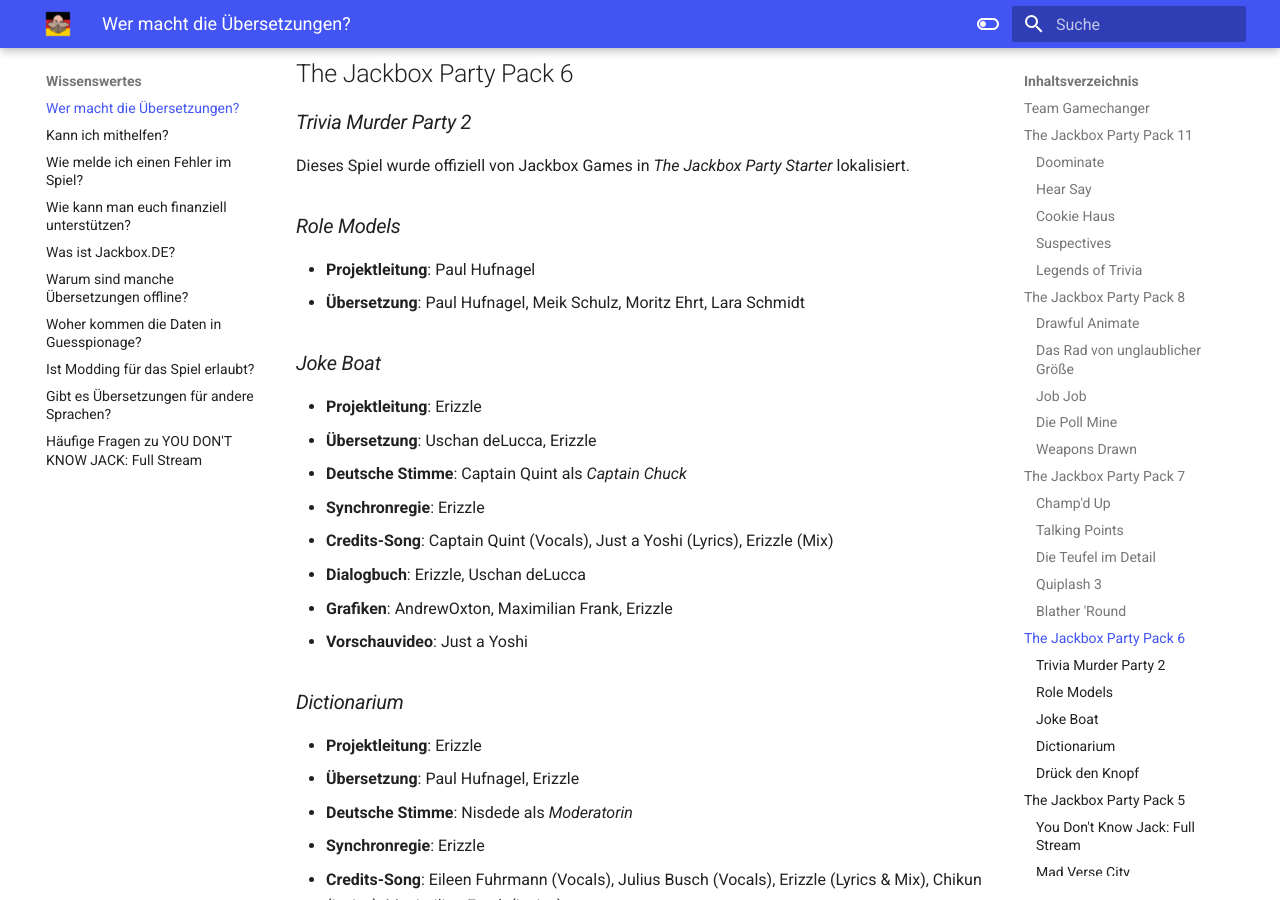
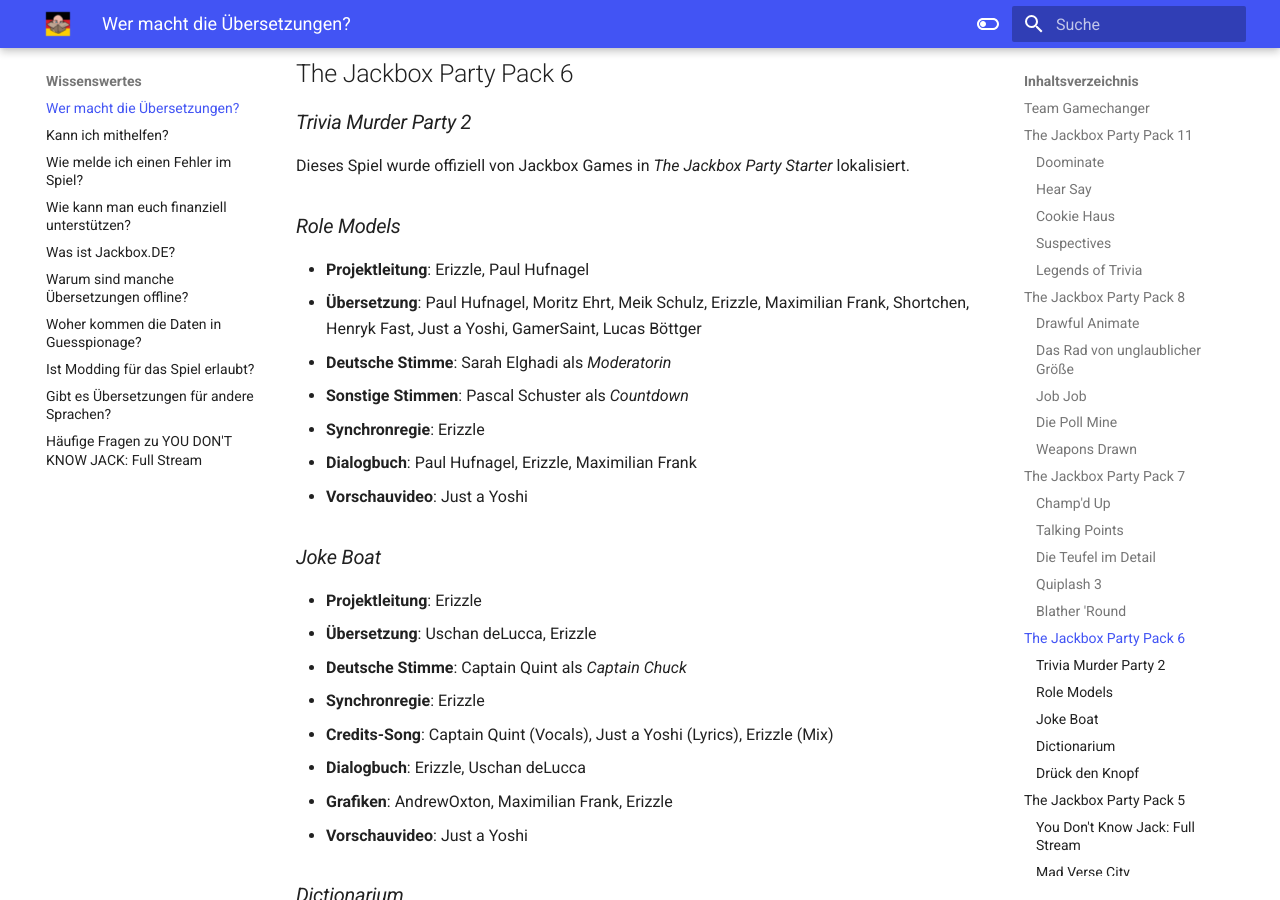
Before and after one commit to Team-Gamechanger/Support-Center, an MkDocs documentation site: the page built from docs/Wissenswertes/DasTeam.md, in a window 1280 px wide and 900 px high, scrolled down 5953 px. Built offline with MkDocs 1.6.1 and Material for MkDocs 9.7.7, drawn with Linux system fonts in a browser that asks for light colours.

Commit message:
Role Models Team

```diff
--- a/docs/Wissenswertes/DasTeam.md
+++ b/docs/Wissenswertes/DasTeam.md
@@ -199,8 +199,13 @@
 Dieses Spiel wurde offiziell von Jackbox Games in *The Jackbox Party Starter* lokalisiert.
 
 ### *Role Models*
-- **Projektleitung**: Paul Hufnagel
-- **Übersetzung**: Paul Hufnagel, Meik Schulz, Moritz Ehrt, Lara Schmidt
+- **Projektleitung**: Erizzle, Paul Hufnagel
+- **Übersetzung**: Paul Hufnagel, Moritz Ehrt, Meik Schulz, Erizzle, Maximilian Frank, Shortchen, Henryk Fast, Just a Yoshi, GamerSaint, Lucas Böttger
+- **Deutsche Stimme**: Sarah Elghadi als *Moderatorin*
+- **Sonstige Stimmen**: Pascal Schuster als *Countdown*
+- **Synchronregie**: Erizzle
+- **Dialogbuch**: Paul Hufnagel, Erizzle, Maximilian Frank
+- **Vorschauvideo**: Just a Yoshi
 
 ### *Joke Boat*
 - **Projektleitung**: Erizzle
```
